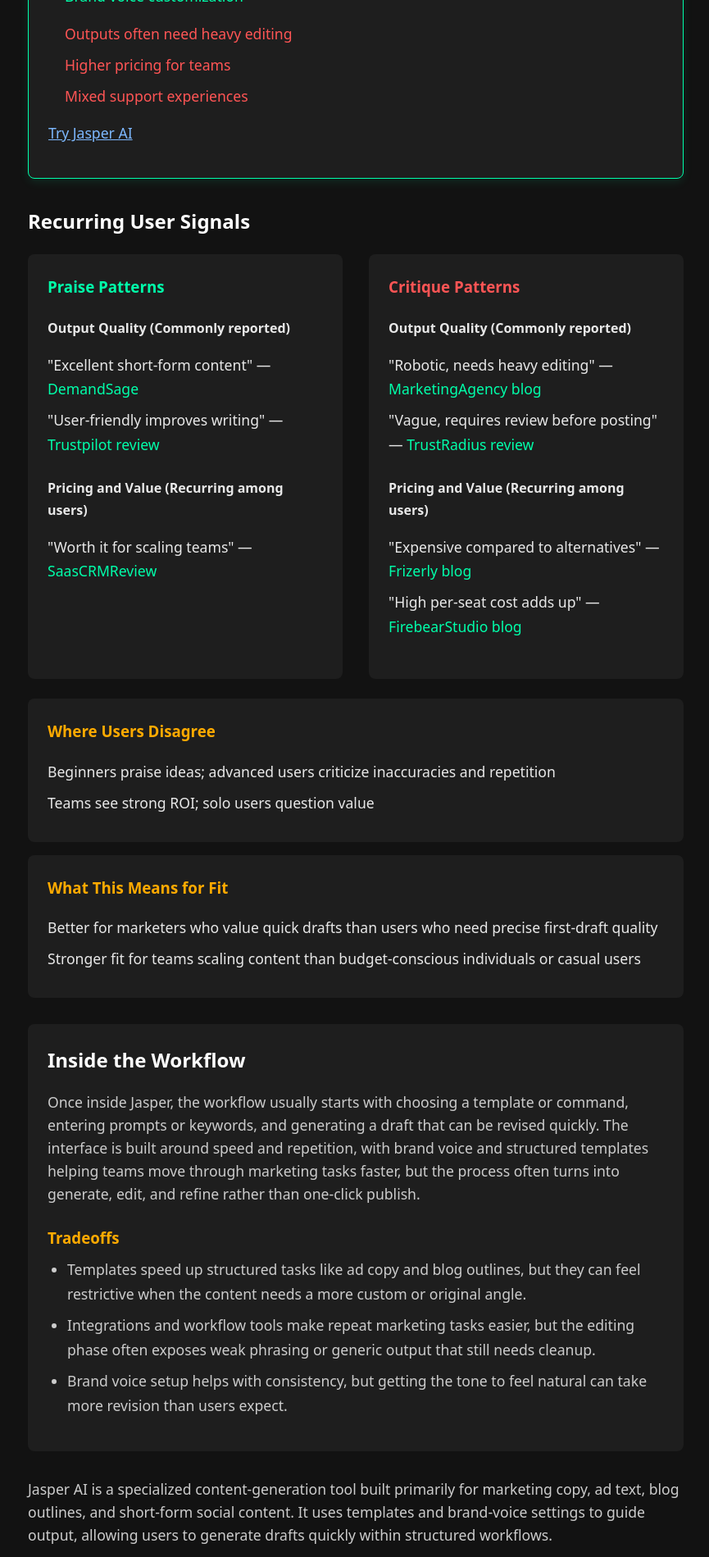
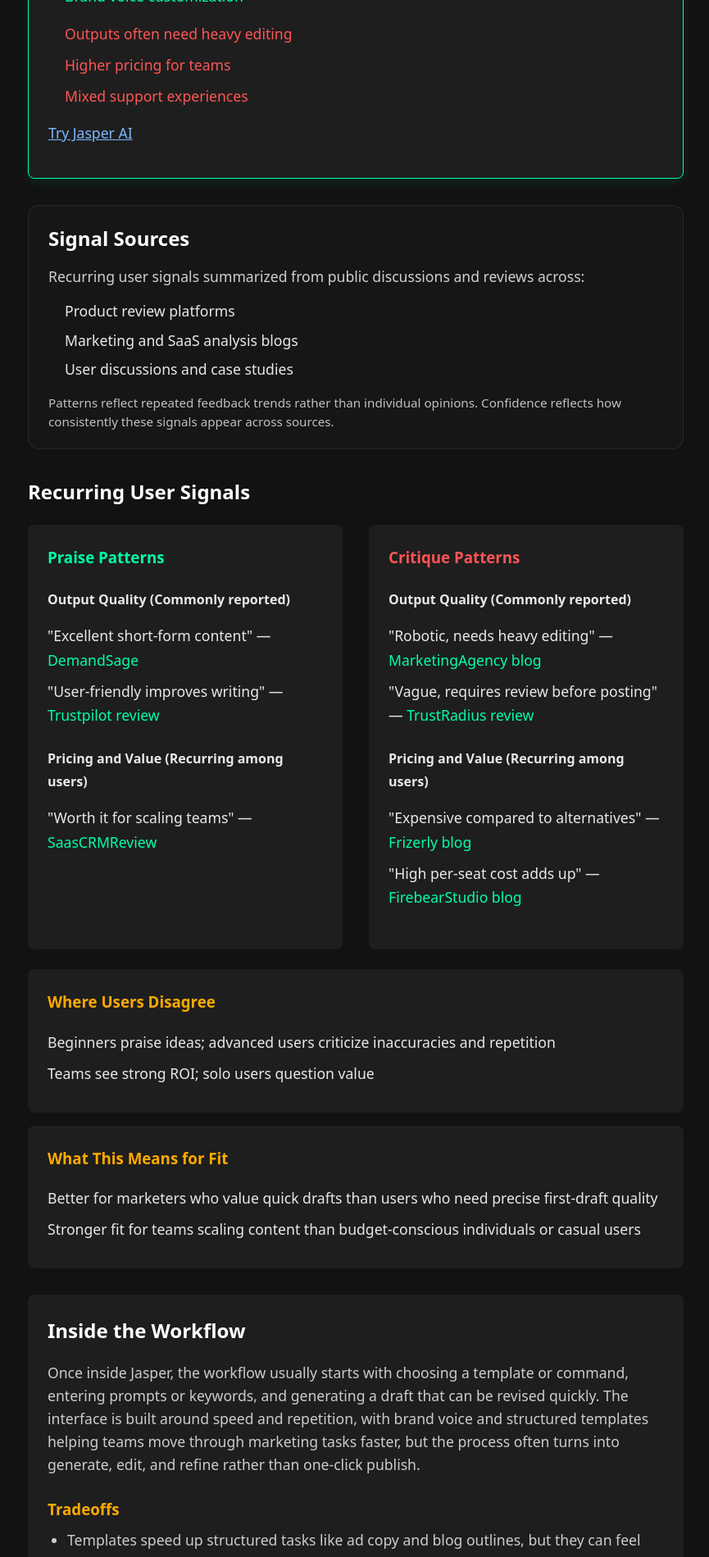
Before and after one commit to toddfromstatefarm-debug/AI-WIKI, a Jekyll site: the page built from tools/jasper-ai.md, in a window 1280 px wide. Shown: the part 490-2389 px from the top of the page at 82% size, without its empty margins (206-1071 px from the left). Built offline with Jekyll 4.4.1, drawn with Linux system fonts in a browser that asks for light colours.

Commit message:
Add signal sources trust layer to Jasper page

```diff
--- /dev/null
+++ b/_includes/signal-sources.html
@@ -0,0 +1,17 @@
+<section class="signal-sources">
+  <h2>Signal Sources</h2>
+
+  <p class="signal-sources-intro">
+    Recurring user signals summarized from public discussions and reviews across:
+  </p>
+
+  <ul class="signal-sources-list">
+    {% for category in page.signal_sources.categories %}
+      <li>{{ category }}</li>
+    {% endfor %}
+  </ul>
+
+  <p class="signal-sources-note">
+    Patterns reflect repeated feedback trends rather than individual opinions. Confidence reflects how consistently these signals appear across sources.
+  </p>
+</section>
--- a/_layouts/tool.html
+++ b/_layouts/tool.html
@@ -8,6 +8,9 @@
   <h1>{{ page.tool_name }}</h1>
   <p>{{ page.tagline }}</p>
   {% include verdict-box.html %}
+  {% if page.signal_sources and page.signal_sources.categories and page.signal_sources.categories.size > 0 %}
+    {% include signal-sources.html %}
+  {% endif %}
   {% if page.recurring_signals %}
     {% include recurring-signals.html %}
   {% endif %}
--- a/assets/css/main.css
+++ b/assets/css/main.css
@@ -200,3 +200,37 @@
   margin: 0.5rem 0;
   color: #cccccc;
 }
+
+
+.signal-sources {
+  margin: 2rem 0;
+  padding: 1.25rem 1.5rem;
+  background: #161616;
+  border: 1px solid rgba(255, 255, 255, 0.08);
+  border-radius: 14px;
+}
+
+.signal-sources h2 {
+  margin: 0 0 0.75rem;
+}
+
+.signal-sources-intro,
+.signal-sources-note {
+  margin: 0;
+  color: #cfcfcf;
+}
+
+.signal-sources-list {
+  margin: 0.85rem 0;
+  padding-left: 1.25rem;
+}
+
+.signal-sources-list li {
+  margin: 0.35rem 0;
+}
+
+.signal-sources-note {
+  font-size: 0.95rem;
+  line-height: 1.55;
+  opacity: 0.92;
+}
--- a/tools/jasper-ai.md
+++ b/tools/jasper-ai.md
@@ -60,6 +60,11 @@
     - "Templates speed up structured tasks like ad copy and blog outlines, but they can feel restrictive when the content needs a more custom or original angle."
     - "Integrations and workflow tools make repeat marketing tasks easier, but the editing phase often exposes weak phrasing or generic output that still needs cleanup."
     - "Brand voice setup helps with consistency, but getting the tone to feel natural can take more revision than users expect."
+signal_sources:
+  categories:
+    - Product review platforms
+    - Marketing and SaaS analysis blogs
+    - User discussions and case studies
 ---
 
 Jasper AI is a specialized content-generation tool built primarily for marketing copy, ad text, blog outlines, and short-form social content. It uses templates and brand-voice settings to guide output, allowing users to generate drafts quickly within structured workflows.
```
